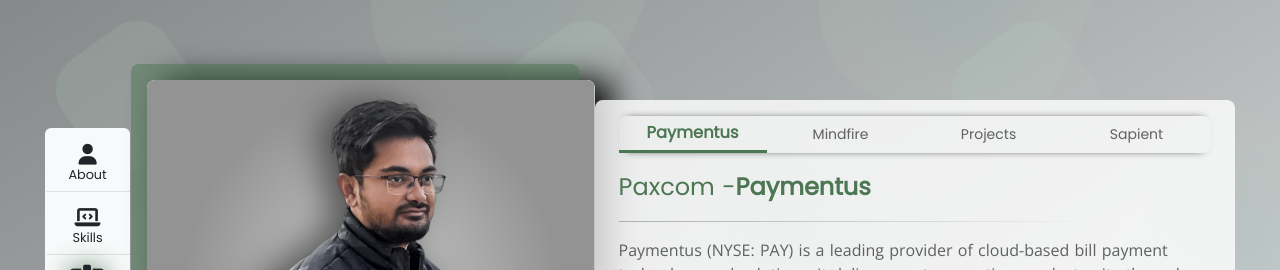
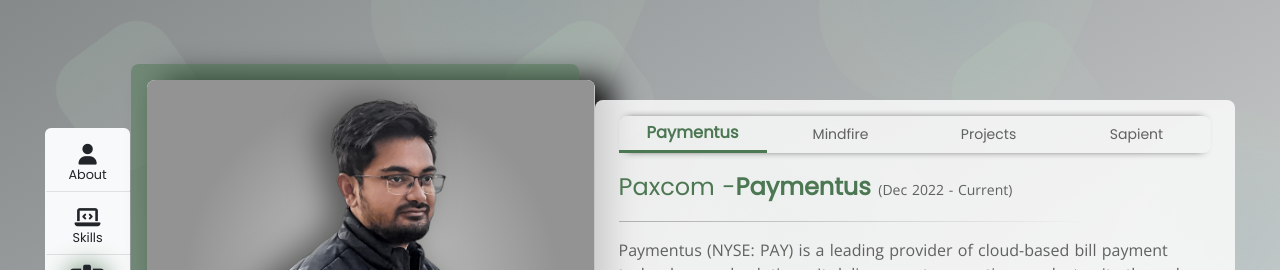
Before and after one commit to dev-danish-javed/portfolio_2, a React (Create React App) app: page /experience/paymentus in a window 1280 px wide. Shown: the top 270 px of the page. Built offline with nearby package versions, Linux system fonts and the light colour scheme.

Commit message:
Added Work Period With Companies

```diff
--- a/src/components/experienceComponents/Experience_Mindfire.js
+++ b/src/components/experienceComponents/Experience_Mindfire.js
@@ -21,6 +21,7 @@
   <div className="slide-in">
     <div className="mt-3">
       <span className="fs-4 mt-4 text-color-accent fw-bold">Mindfire Solutions </span>
+      <small> (Dec 2020 - Nov 2022)</small>
     </div>
     <div className="faded_line_horizontal"></div>
     <p>
--- a/src/components/experienceComponents/Experience_Paymentus.js
+++ b/src/components/experienceComponents/Experience_Paymentus.js
@@ -25,6 +25,7 @@
       <div className="mt-3">
         <span className="fs-4 mt-4 text-color-accent fw-lighter">Paxcom -</span>
         <span className="fs-4 mt-4 text-color-accent fw-bold">Paymentus </span>
+        <small> (Dec 2022 - Current)</small>
       </div>
       <div className="faded_line_horizontal"></div>
       <p>
--- a/src/components/experienceComponents/Experience_Sapient.js
+++ b/src/components/experienceComponents/Experience_Sapient.js
@@ -14,6 +14,7 @@
     <div className="slide-in">
       <div className="mt-3">
         <span className="fs-4 mt-4 text-color-accent fw-bold">Publicis Sapient</span>
+        <small> ( Jan 2020 - June 2020)</small>
       </div>
       <div className="faded_line_horizontal"></div>
       <p>
```
